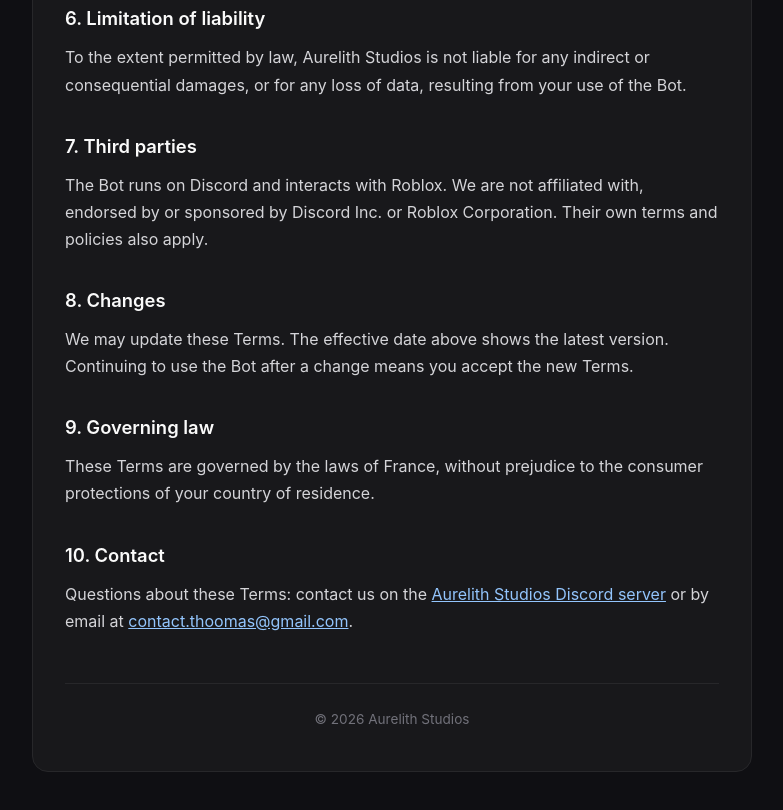
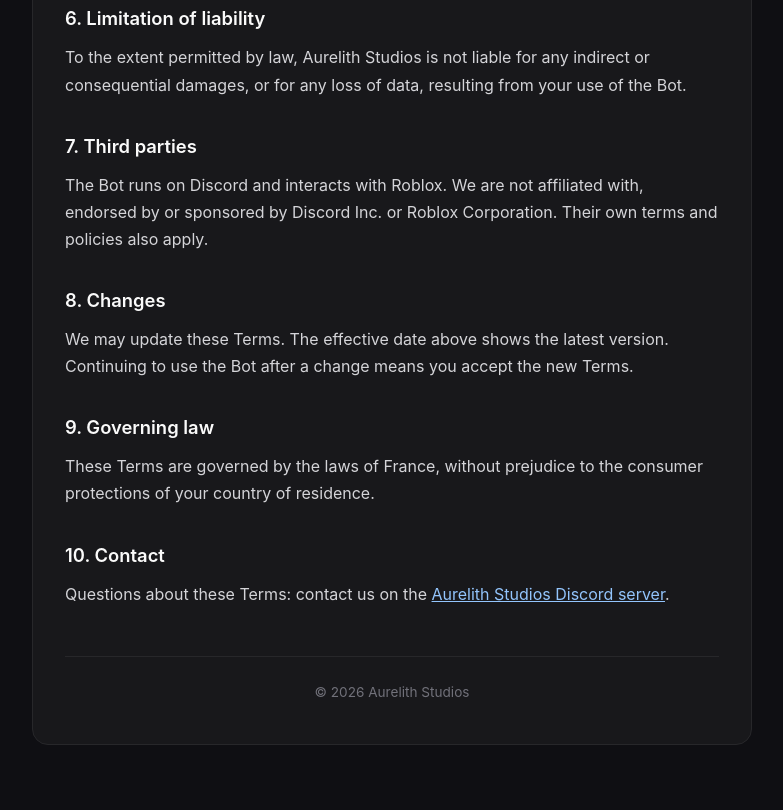
Before and after one commit to qlfThoomas/aurelith-bot-legal, a plain HTML site: page terms.html in a window 1280 px wide. Shown: the part 1217-2027 px from the top of the page, without its empty margins (248-1031 px from the left). Drawn offline with Linux system fonts and the light colour scheme.

Commit message:
Remove personal email, keep Discord contact only

```diff
--- a/terms.html
+++ b/terms.html
@@ -110,7 +110,7 @@
     <p>These Terms are governed by the laws of France, without prejudice to the consumer protections of your country of residence.</p>
 
     <h2>10. Contact</h2>
-    <p>Questions about these Terms: contact us on the <a href="https://discord.gg/5pW4vWzFkh" target="_blank" rel="noopener">Aurelith Studios Discord server</a> or by email at <a href="mailto:contact.thoomas@gmail.com">contact.thoomas@gmail.com</a>.</p>
+    <p>Questions about these Terms: contact us on the <a href="https://discord.gg/5pW4vWzFkh" target="_blank" rel="noopener">Aurelith Studios Discord server</a>.</p>
 
     <div class="footer">© 2026 Aurelith Studios</div>
   </div>
```
